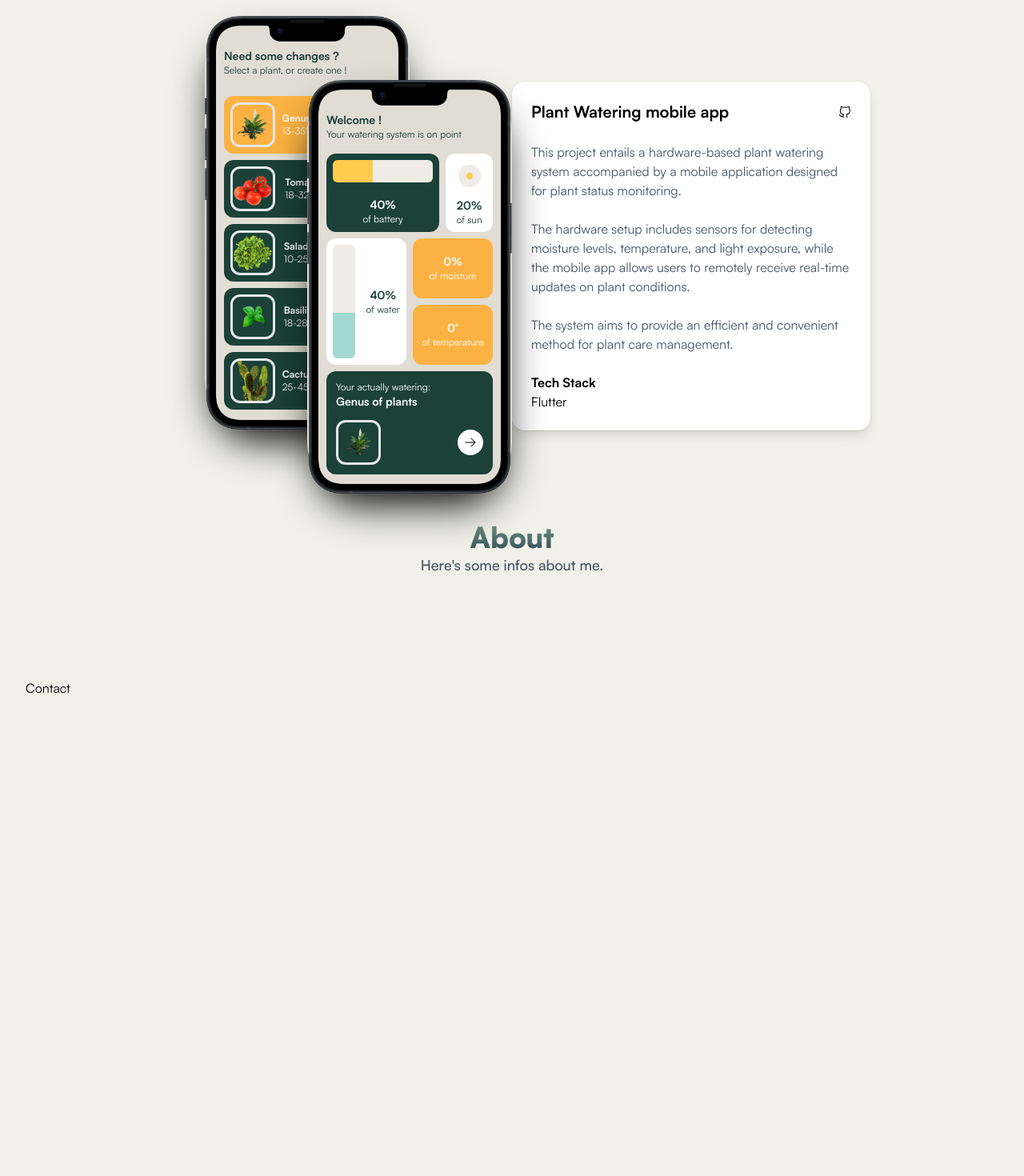
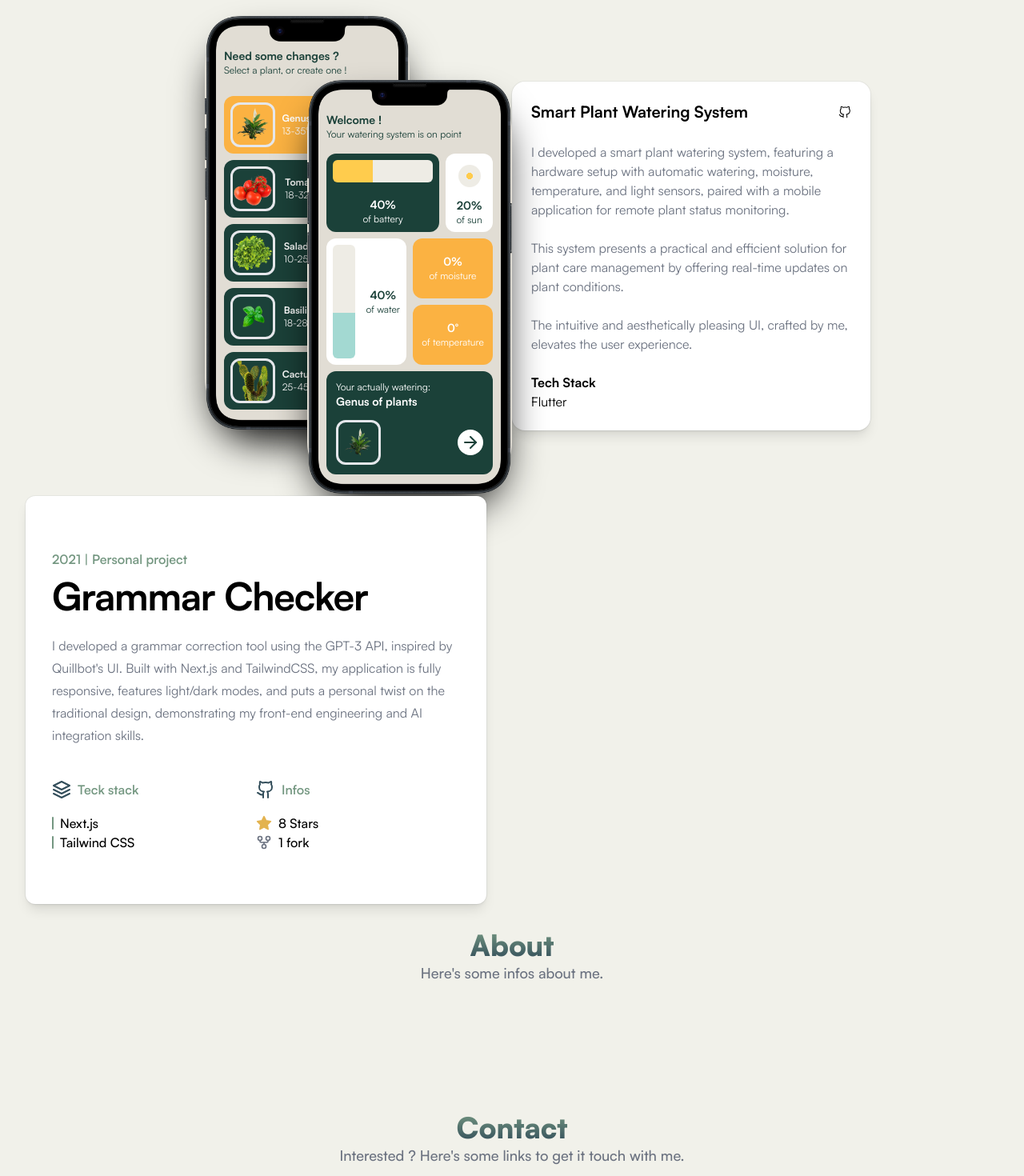
Before and after one commit to NathanBrodin/nathanbrodin.com, a Next.js app: page / in a window 1280 px wide. Shown: the part 1120-2590 px from the top of the page at 80% size. Built offline with nearby package versions, Linux system fonts and the light colour scheme.

Commit message:
A lot of stuff

```diff
--- a/app/components/layout/header/header.tsx
+++ b/app/components/layout/header/header.tsx
@@ -3,7 +3,7 @@ import { useEffect, useState, Fragment, useRef } from "react";
 import Link from "next/link";
 import { Logo } from "@/app/media/Logo";
 import { motion } from "framer-motion";
-import { Bars3Icon } from "@heroicons/react/24/solid";
+import { Menu as MenuIcon } from "lucide-react";
 import { Menu, Transition } from "@headlessui/react";
 
 interface Page {
@@ -94,7 +94,7 @@ export default function Header() {
       <div className="block sm:hidden">
         <Menu>
           <Menu.Button className="hover:bg-gray-500 hover:bg-opacity-50 hover:rounded">
-            <Bars3Icon className="w-8" />
+            <MenuIcon className="w-8" />
           </Menu.Button>
           <Transition
             as={Fragment}
--- a/app/components/section/contact/contact.tsx
+++ b/app/components/section/contact/contact.tsx
@@ -1,7 +1,9 @@
+import Heading from "../../ui/heading/Heading";
+
 export default function Contact() {
     return (
-      <section id="contact" className="h-screen">
-        Contact
+      <section id="contact" className="flex flex-col justify-center w-full">
+              <Heading title="Contact" subtitle="Interested ? Here's some links to get it touch with me."/>
       </section>
     )
   }
--- a/app/components/section/home/home.tsx
+++ b/app/components/section/home/home.tsx
@@ -38,7 +38,7 @@ export default function Home() {
       className="p-4 md:p-8 h-[110vh] sticky top-[-100vh] z-20 sm:top-[-98vh] lg:top-[-95vh] home-gradient flex items-center text-white"
     >
       <div className="sm:ml-8 lg:ml-24 flex flex-col items-start">
-        <div className="text-2xl md:text-3xl lg:text-4xl font-bold text-neutral-300">{`Hi, I'm`}</div>
+        <div className="text-2xl md:text-3xl lg:text-4xl font-bold text-gray-300">{`Hi, I'm`}</div>
         <div className="text-6xl md:text-7xl lg:text-8xl font-black">
           Nathan Brodin
         </div>
--- a/app/components/section/projects/plantWatering/homePage.tsx
+++ b/app/components/section/projects/plantWatering/homePage.tsx
@@ -1,12 +1,12 @@
 import Image from "next/image";
 import PhoneOverlay from "./phoneOverlay";
-import { ArrowRightIcon } from "@heroicons/react/24/solid";
+import { ArrowRight } from "lucide-react";
 
 interface HomePageProps {
-  className?: string
+  className?: string;
 }
 
-export default function HomePage({className}: HomePageProps) {
+export default function HomePage({ className }: HomePageProps) {
   const moisture = 0;
   const temperature = 0;
   const water = 40;
@@ -30,7 +30,9 @@ export default function HomePage({className}: HomePageProps) {
       <div className="flex flex-col gap-2 w-full h-full p-4 sm:p-6">
         <div className="mt-4 text-[#1B4139]">
           <div className="font-bold text-xs lg:text-sm">Welcome !</div>
-          <div className="text-[8px] lg:text-xs">Your watering system is on point</div>
+          <div className="text-[8px] lg:text-xs">
+            Your watering system is on point
+          </div>
         </div>
         <div className="flex-1 w-full flex gap-2">
           <div className="bg-[#1B4139] w-full rounded-xl flex flex-col justify-between mt-2">
@@ -91,8 +93,11 @@ export default function HomePage({className}: HomePageProps) {
                 layout="responsive"
               />
             </div>
-            <div className="bg-white rounded-full w-8 h-8 flex justify-center content-center">
-              <ArrowRightIcon className="w-4 sm:w-4 lg:w-4" />
+            <div className="bg-white rounded-full w-8 h-8 flex justify-center items-center">
+              <ArrowRight
+                strokeWidth={2}
+                className="w-4 sm:w-4 lg:w-6 text-[#1B4139]"
+              />
             </div>
           </div>
         </div>
--- a/app/components/section/projects/plantWatering/plantWatering.tsx
+++ b/app/components/section/projects/plantWatering/plantWatering.tsx
@@ -10,7 +10,7 @@ export default function PlantWatering() {
       </div>
       <div className="space-y-6 rounded-2xl place-self-center h-fit bg-white p-6 shadow-lg ring-1 ring-gray-900/5 w-full sm:w-1/2 lg:w-1/2">
         <div className="flex justify-between items-center">
-          <div className="font-bold text-xl">Plant Watering mobile app</div>
+          <div className="font-bold text-xl">Smart Plant Watering System</div>
           <div className="w-4">
             <svg
               stroke-width="3"
@@ -29,15 +29,15 @@ export default function PlantWatering() {
             </svg>
           </div>
         </div>
-        <div className="text-slate-600 text-sm lg:text-base">
-          This project entails a hardware-based plant watering system
-          accompanied by a mobile application designed for plant status
+        <div className="text-gray-500 text-sm lg:text-base">
+          I developed a smart plant watering system,
+          featuring a hardware setup with automatic watering, moisture, temperature, and light
+          sensors, paired with a mobile application for remote plant status
           monitoring. <br /> <br />
-          The hardware setup includes sensors for detecting moisture levels,
-          temperature, and light exposure, while the mobile app allows users to
-          remotely receive real-time updates on plant conditions. <br /> <br />
-          The system aims to provide an efficient and convenient method for
-          plant care management.
+          This system presents a practical and efficient solution
+          for plant care management by offering real-time updates on plant
+          conditions.<br /> <br />
+          The intuitive and aesthetically pleasing UI, crafted by me, elevates the user experience.
         </div>
         <div>
           <div className="font-bold">Tech Stack</div>
--- a/app/components/section/projects/projects.tsx
+++ b/app/components/section/projects/projects.tsx
@@ -1,3 +1,4 @@
+import RadialGradientCard from "../../ui/cards/RadialGradientCard";
 import Heading from "../../ui/heading/Heading";
 import PlantWatering from "./plantWatering/plantWatering";
 
@@ -9,6 +10,7 @@ export default function Projects() {
       <Heading title="My projects" subtitle="Here&apos;s an overview of some of the projects I&apos;ve worked on."/>
 
       <PlantWatering />
+      <RadialGradientCard />
     </section>
   );
 }
--- /dev/null
+++ b/app/components/ui/cards/RadialGradientCard.tsx
@@ -0,0 +1,92 @@
+"use client";
+
+import { motion, useMotionTemplate, useMotionValue } from "framer-motion";
+import { MouseEvent } from "react";
+import { Layers, Github, Star, GitFork } from "lucide-react";
+
+export default function RadialGradientCard() {
+  let mouseX = useMotionValue(0);
+  let mouseY = useMotionValue(0);
+
+  function handleMouseMove({ currentTarget, clientX, clientY }: MouseEvent) {
+    let { left, top } = currentTarget.getBoundingClientRect();
+
+    mouseX.set(clientX - left);
+    mouseY.set(clientY - top);
+  }
+
+  return (
+    <div
+      className="group relative max-w-xl rounded-xl border border-white/10 bg-white px-8 py-16 shadow-lg ring-1 ring-gray-900/5"
+      onMouseMove={handleMouseMove}
+    >
+      <motion.div
+        className="pointer-events-none absolute -inset-px rounded-xl opacity-0 transition duration-300 group-hover:opacity-100"
+        style={{
+          background: useMotionTemplate`
+            radial-gradient(
+              650px circle at ${mouseX}px ${mouseY}px,
+              rgba(49, 76, 89, 0.20),
+              transparent 80%
+            )
+          `,
+        }}
+      />
+      <div>
+        <h3 className="text-base font-semibold leading-7 text-primary">
+          2021 | Personal project
+        </h3>
+        <div className="mt-2 flex items-center gap-x-2">
+          <span className="text-5xl font-bold tracking-tight text-black">
+            Grammar Checker
+          </span>
+        </div>
+        <p className="mt-6 mb-10 text-base leading-7 text-gray-500">
+          I developed a grammar correction tool using the GPT-3 API, inspired by
+          Quillbot&apos;s UI. Built with Next.js and TailwindCSS, my application
+          is fully responsive, features light/dark modes, and puts a personal
+          twist on the traditional design, demonstrating my front-end
+          engineering and AI integration skills.
+        </p>
+        <div className="flex justify-between">
+          <div className="flex flex-col w-1/2">
+            <div className="flex gap-2 items-center mb-4">
+              <Layers className="text-secondary" />
+              <h3 className="text-base font-semibold leading-7 text-primary">
+                Teck stack
+              </h3>
+            </div>
+            <div>
+              <div className="flex gap-2 items-center hover:translate-x-2 transition-all">
+                <div className="w-0.5 h-4 bg-primary rounded-sm"></div>
+                <div className="font-medium">Next.js</div>
+              </div>
+              <div className="flex gap-2 items-center hover:translate-x-2 transition-all">
+                <div className="w-0.5 h-4 bg-primary rounded-sm"></div>
+                <div className="font-medium">Tailwind CSS</div>
+              </div>
+            </div>
+          </div>
+          <div className="flex flex-col w-1/2">
+            <div className="flex gap-2 items-center mb-4">
+              <Github className="text-secondary" />
+              <h3 className="text-base font-semibold leading-7 text-primary">
+                Infos
+              </h3>
+            </div>
+            <div>
+              <div className="flex gap-2 items-center hover:translate-x-2 transition-all">
+                <Star className="text-[#e3b34f] w-5 fill-[#e3b34f]"/>
+                <div className="font-medium">8 Stars</div>
+              </div>
+              <div className="flex gap-2 items-center hover:translate-x-2 transition-all">
+                <GitFork className="text-gray-500 w-5"/>
+                <div className="font-medium">1 fork</div>
+              </div>
+            </div>
+          </div>
+        </div>
+      </div>
+    </div>
+  );
+}
--- a/app/components/ui/heading/Heading.tsx
+++ b/app/components/ui/heading/Heading.tsx
@@ -9,7 +9,7 @@ export default function Heading({ title, subtitle }: Props) {
       <h1 className="text-2xl sm:text-3xl lg:text-4xl font-black text-transparent bg-gradient-to-t from-secondary to-primary bg-clip-text ">
         {title}
       </h1>
-      <h2 className="text-sm sm:text-base lg:text-lg font-medium text-slate-600">
+      <h2 className="text-sm sm:text-base lg:text-lg font-medium text-gray-500">
         {subtitle}
       </h2>
     </div>
--- a/package.json
+++ b/package.json
@@ -10,7 +10,6 @@
   },
   "dependencies": {
     "@headlessui/react": "^1.7.15",
-    "@heroicons/react": "^2.0.18",
     "@types/node": "20.4.1",
     "@types/react": "18.2.14",
     "@types/react-dom": "18.2.6",
@@ -18,6 +17,7 @@
     "eslint": "8.44.0",
     "eslint-config-next": "13.4.9",
     "framer-motion": "^10.12.18",
+    "lucide-react": "^0.263.1",
     "next": "13.4.9",
     "postcss": "8.4.25",
     "react": "18.2.0",
```
Also changed, not shown: app/components/section/projects/plantWatering/plantItem.tsx (+11 -8 lines), 1 other file (tests, documents, lock files or other folders).
